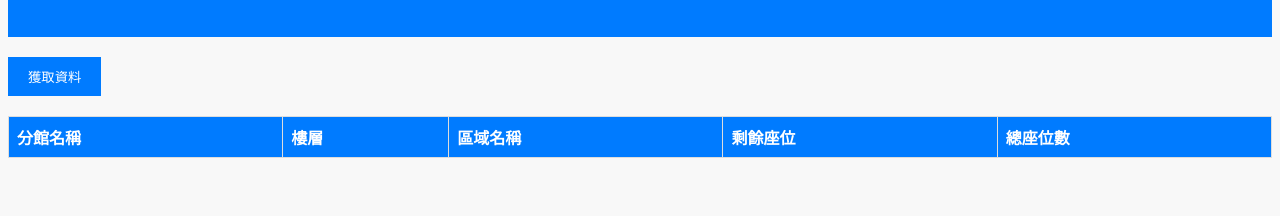
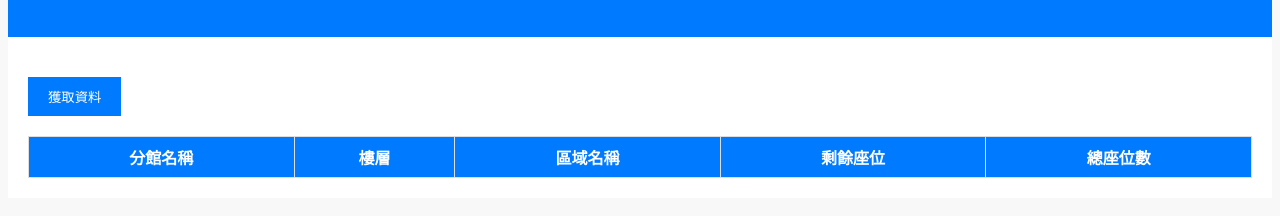
Before and after one commit to WayneChen1012/REST_Web-Services-Application, a website: page public/index.html in a window 1280 px wide. Shown: the part 100-316 px from the top of the page. Drawn offline with Linux system fonts and the light colour scheme.

Commit message:
index.html修改字體還有表格字體為置中

```diff
--- a/public/index.html
+++ b/public/index.html
@@ -20,6 +20,13 @@
     #header img {
       margin-right: 10px; /* 設定圖片右邊距 */
     }
+    #header h1 {
+      font-family: 'DFKai-SB', '標楷體', sans-serif; /* 設定標題字體為標楷體 */
+    }
+    #app {
+      background-color: #ffffff; /* 設定表格數據區域背景顏色為白色 */
+      padding: 20px; /* 設定表格數據區域內邊距 */
+    }
     table {
       width: 100%; /* 設定表格寬度為100% */
       border-collapse: collapse; /* 合併表格邊框 */
@@ -28,7 +35,7 @@
     th, td {
       border: 1px solid #ddd; /* 設定表格單元格邊框顏色 */
       padding: 8px; /* 設定表格單元格內邊距 */
-      text-align: left; /* 設定表格單元格文本左對齊 */
+      text-align: center; /* 設定表格單元格文本居中 */
     }
     th {
       background-color: #007bff; /* 設定表格表頭背景顏色為藍色 */
```
